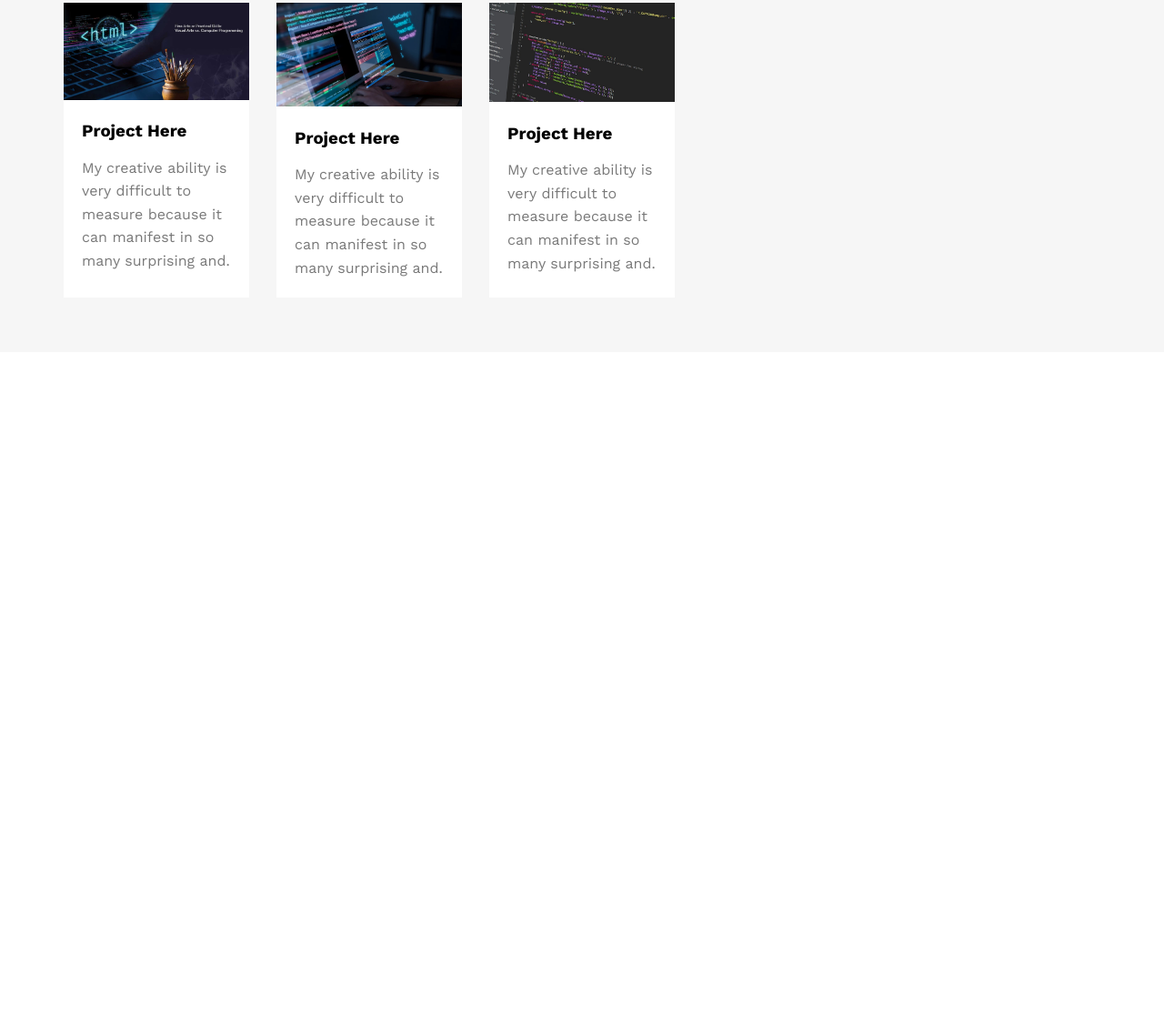
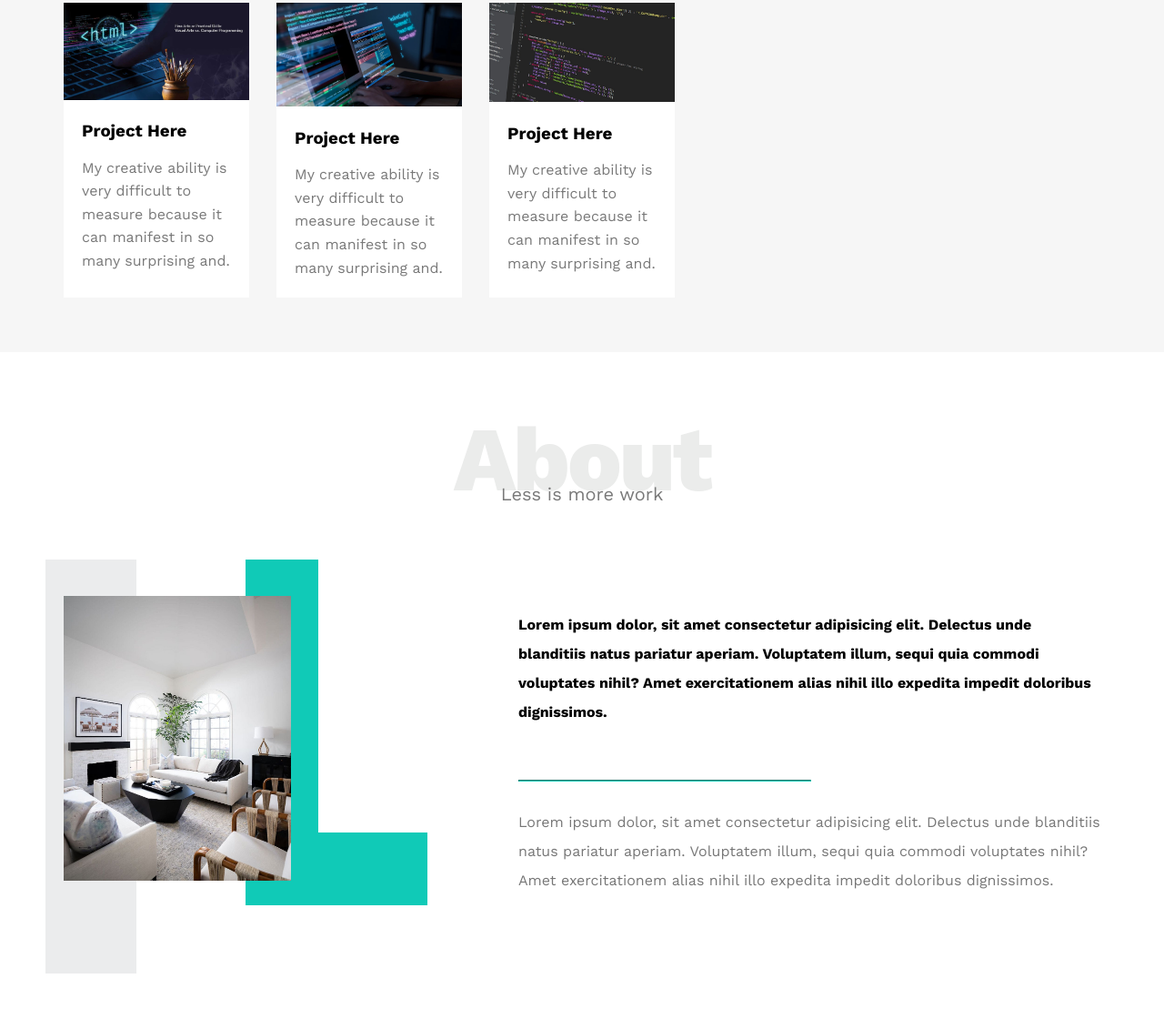
Before and after one commit to si3aa/Html-Css_Templete_1, a plain HTML site: page index.html in a window 1280 px wide. Shown: the part 2567-3676 px from the top of the page at 91% size. Before the commit the page ends 2954 px from the top, so only its background shows below. Drawn offline with nearby package versions, Linux system fonts and the light colour scheme.

Commit message:
Create About section

```diff
--- a/Css/leon.css
+++ b/Css/leon.css
@@ -349,11 +349,12 @@ body {
 }
 
 .portfolio .portfolio-content .card .info p {
-   color: var(--text-color);
-   line-height: 1.6;
-   margin-bottom: 0;
+    color: var(--text-color);
+    line-height: 1.6;
+    margin-bottom: 0;
 
 }
+
 @media (max-width: 767px) {
     .portfolio .portfolio-content .card {
         flex-direction: column;
@@ -362,3 +363,91 @@ body {
 }
 
 /* End Portfolio */
+
+/* Start About */
+.about {
+    padding-top: var(--section-padding);
+    padding-bottom: calc(var(--section-padding) + 60px);
+}
+
+.about .about-content {
+    margin-top: 100px;
+    display: flex;
+    flex-wrap: wrap;
+    justify-content: space-between;
+}
+
+@media(max-width: 991px) {
+    .about .about-content {
+        flex-direction: column;
+        text-align: center;
+    }
+}
+
+.about .about-content .image {
+    position: relative;
+    width: 250px;
+    height: 375px;
+}
+@media(max-width: 991px){
+    .about .about-content .image{
+        margin: 0 auto 60px;
+    }
+}
+.about .about-content .image img {
+    max-width: 100%;
+}
+
+.about .about-content .image::before {
+    content: "";
+    position: absolute;
+    background-color: #ebeced;
+    width: 100px;
+    height: calc(100% + 80px);
+    top: -40px;
+    left: -20px;
+    z-index: -1;
+}
+
+.about .about-content .image::after {
+    content: "";
+    position: absolute;
+    width: 120px;
+    height: 300px;
+    border-left: 80px solid var(--main-color);
+    border-bottom: 80px solid var(--main-color);
+    top: -40px;
+    right: -150px;
+    z-index: -1;
+}
+
+@media(max-width: 991px) {
+
+    .about .about-content .image::before,
+    .about .about-content .image::after {
+      display: none;
+    }
+}
+
+.about .about-content .text {
+    flex-basis: calc(100% - 500px);
+}
+
+.about .about-content .text p:first-of-type {
+    font-weight: bold;
+    line-height: 2;
+    margin-bottom: 50px;
+}
+
+.about .about-content .text hr {
+    width: 50%;
+    display: inline-block;
+    border-color: var(--main-color);
+}
+
+.about .about-content .text p:last-of-type {
+    line-height: 2;
+    color: #777;
+}
+
+/* End About */
--- a/index.html
+++ b/index.html
@@ -186,5 +186,33 @@
       </div>
     </div>
     <!-- End Portfolio -->
+    <!-- Start About -->
+    <div class="about" id="about">
+      <div class="container">
+        <h2 class="special-heading">About</h2>
+        <p>Less is more work</p>
+        <div class="about-content">
+          <div class="image">
+            <img src="images/live.jpeg" alt="" />
+          </div>
+          <div class="text">
+            <p>
+              Lorem ipsum dolor, sit amet consectetur adipisicing elit. Delectus
+              unde blanditiis natus pariatur aperiam. Voluptatem illum, sequi
+              quia commodi voluptates nihil? Amet exercitationem alias nihil
+              illo expedita impedit doloribus dignissimos.
+            </p>
+            <hr>
+            <p>
+              Lorem ipsum dolor, sit amet consectetur adipisicing elit. Delectus
+              unde blanditiis natus pariatur aperiam. Voluptatem illum, sequi
+              quia commodi voluptates nihil? Amet exercitationem alias nihil
+              illo expedita impedit doloribus dignissimos.
+            </p>
+          </div>
+        </div>
+      </div>
+    </div>
+    <!-- End About -->
   </body>
 </html>
```
Also changed, not shown: images/live.jpeg (added), images/once.jpg (added), images/pexels-lukas-rodriguez-1845331-3680219.jpg (added).
